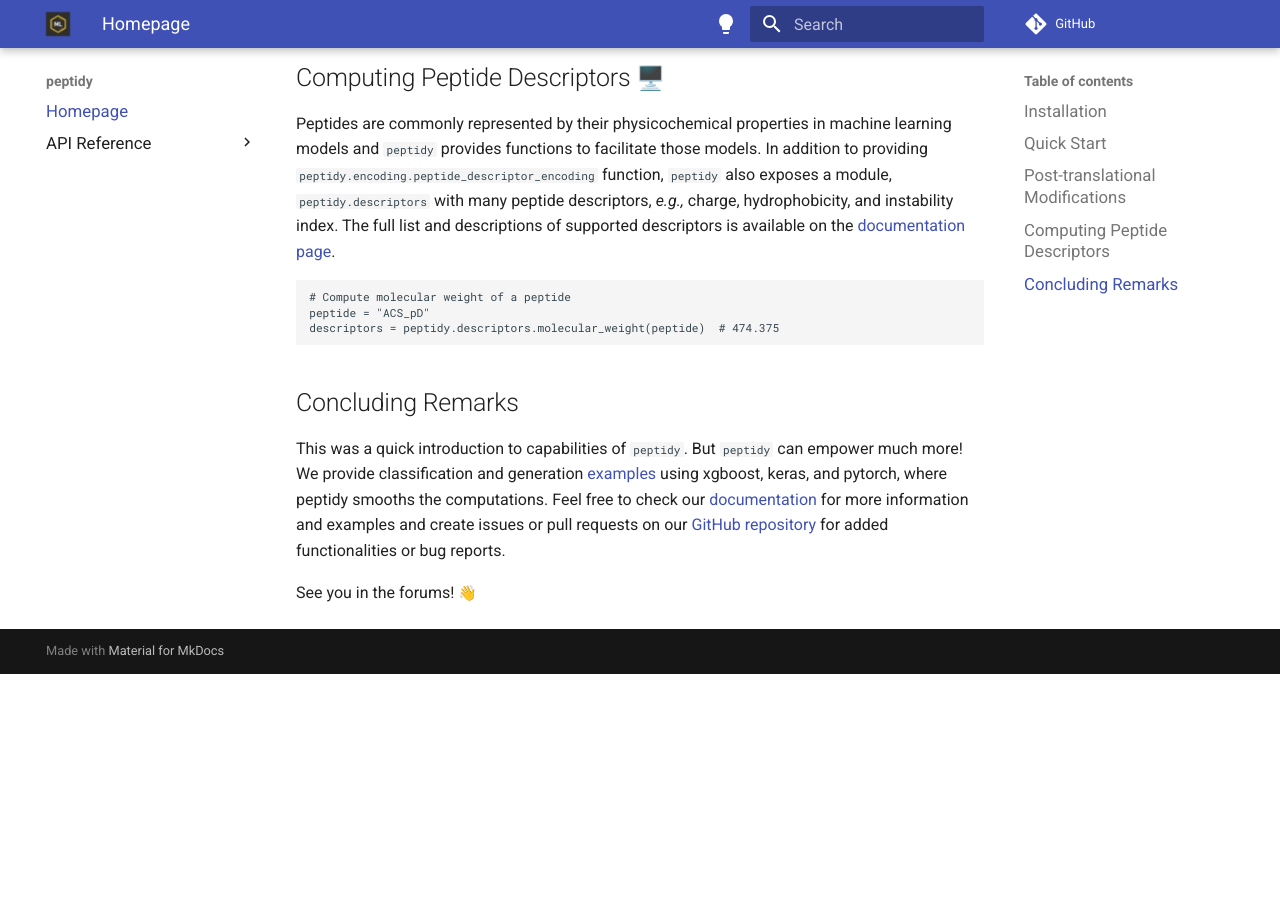
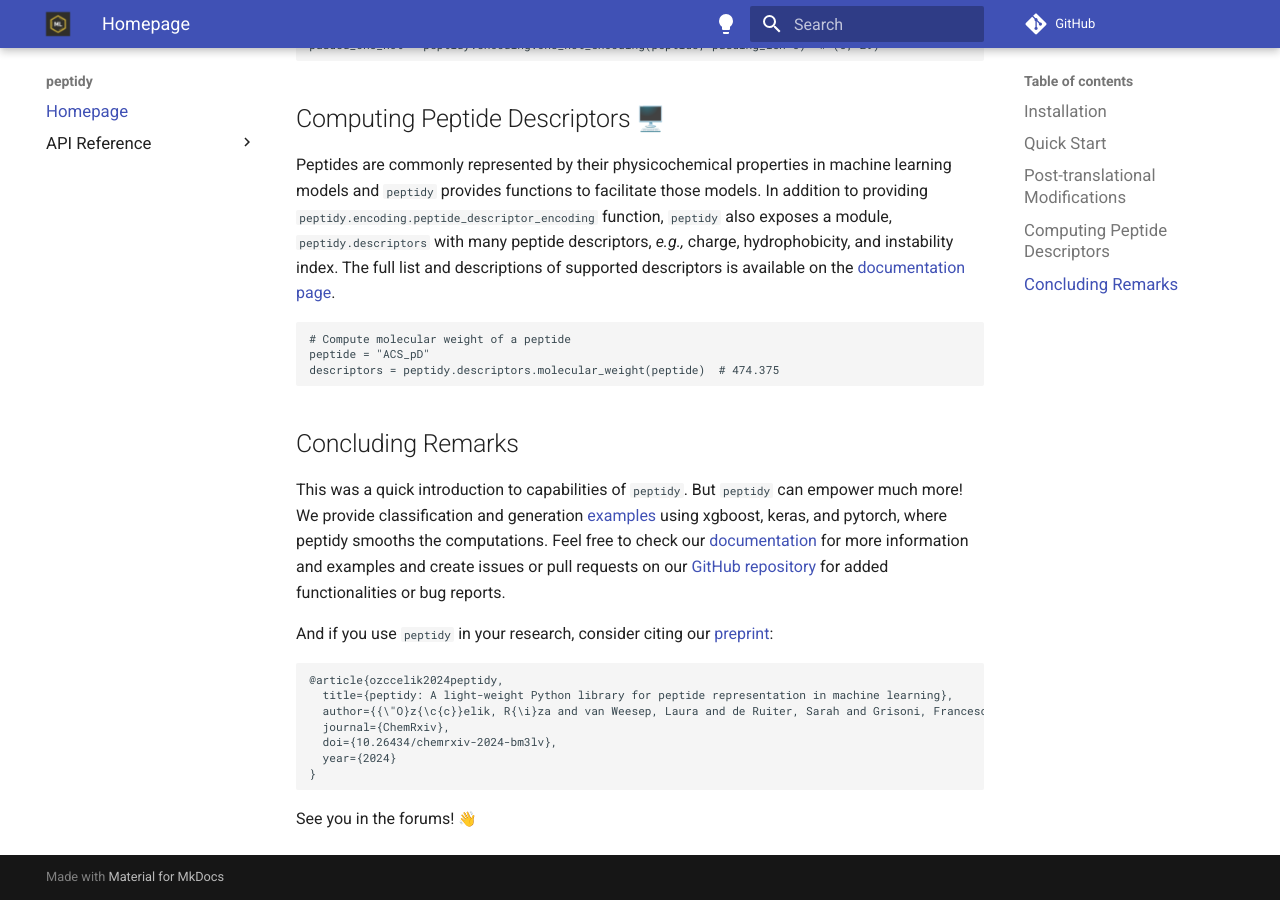
Before and after one commit to molML/peptidy, an MkDocs documentation site: the page built from docs/index.md, in a window 1280 px wide and 900 px high, scrolled down 1445 px. Built offline with MkDocs 1.6.1 and Material for MkDocs 9.7.7, drawn with Linux system fonts in a browser that asks for light colours; emoji names are drawn with the system emoji font; comment, search, counter and statistics services are not loaded; before the commit the page ends 2119 px from its top, so only the background shows below that.

Commit message:
add logo and citation, and a formatting fix in docs

````diff
--- a/docs/index.md
+++ b/docs/index.md
@@ -1,4 +1,6 @@
 # peptidy
+
+![peptidy logo](../docs/assets/peptidy_logo.png)
 
 Welcome to `peptidy` &mdash; a tiny and tidy python library to vectorize peptide sequences (and proteins) for machine learning applications!
 
@@ -52,4 +54,16 @@
 
 This was a quick introduction to capabilities of `peptidy`. But `peptidy` can empower much more! We provide classification and generation [examples](https://github.com/molML/peptidy/examples) using xgboost, keras, and pytorch, where peptidy smooths the computations. Feel free to check our [documentation](https://molml.github.io/peptidy/) for more information and examples and create issues or pull requests on our [GitHub repository](https://github.com/molML/peptidy/issues) for added functionalities or bug reports.
 
+And if you use `peptidy` in your research, consider citing our [preprint](https://chemrxiv.org/engage/chemrxiv/article-details/6622273a418a5379b02b23be):
+
+```bibtex
+@article{ozccelik2024peptidy,
+  title={peptidy: A light-weight Python library for peptide representation in machine learning},
+  author={{\"O}z{\c{c}}elik, R{\i}za and van Weesep, Laura and de Ruiter, Sarah and Grisoni, Francesca},
+  journal={ChemRxiv},
+  doi={10.26434/chemrxiv-2024-bm3lv},
+  year={2024}
+}
+```
+
 See you in the forums! :wave:
````
Also changed, not shown: docs/assets/peptidy_logo.png (added), 1 other file.
